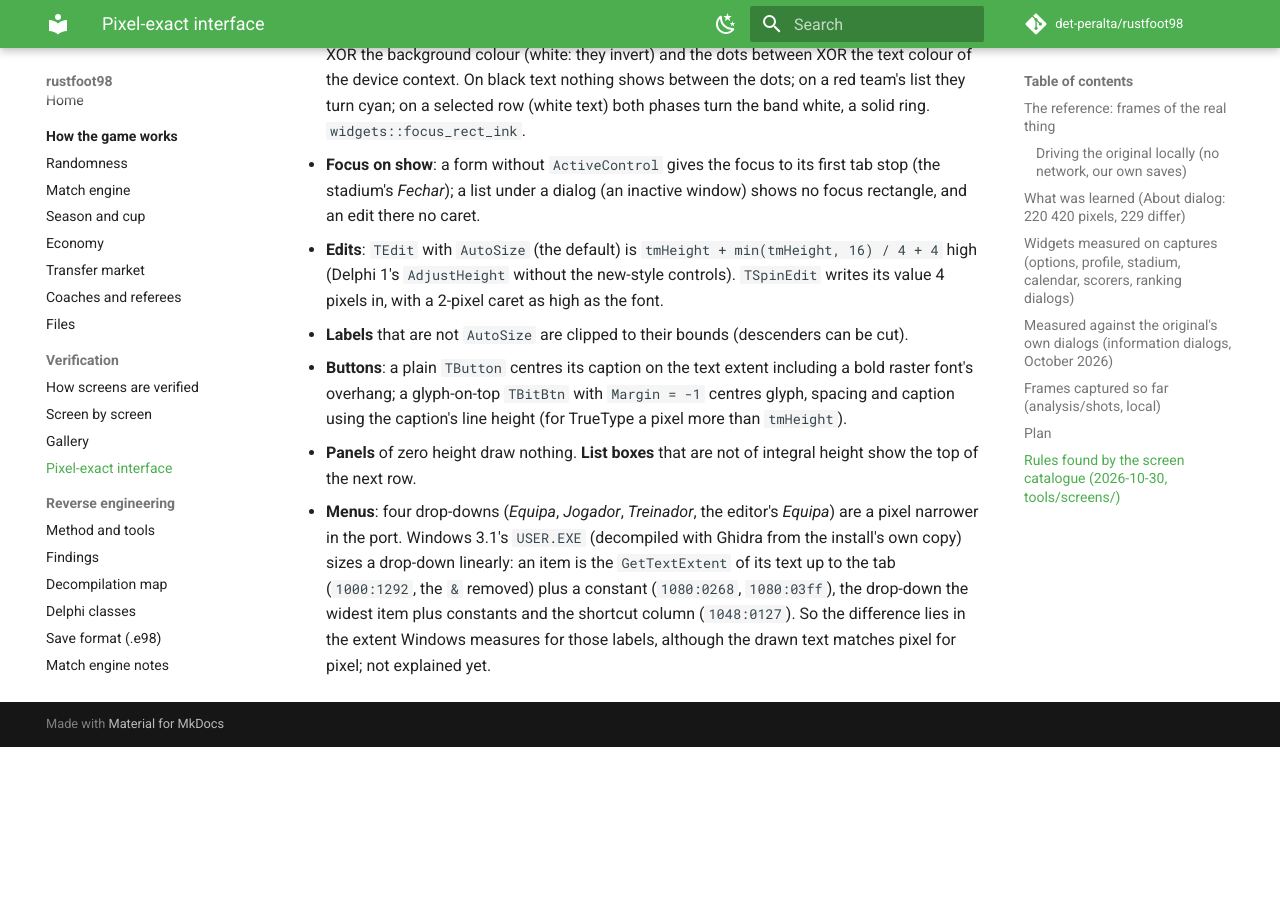
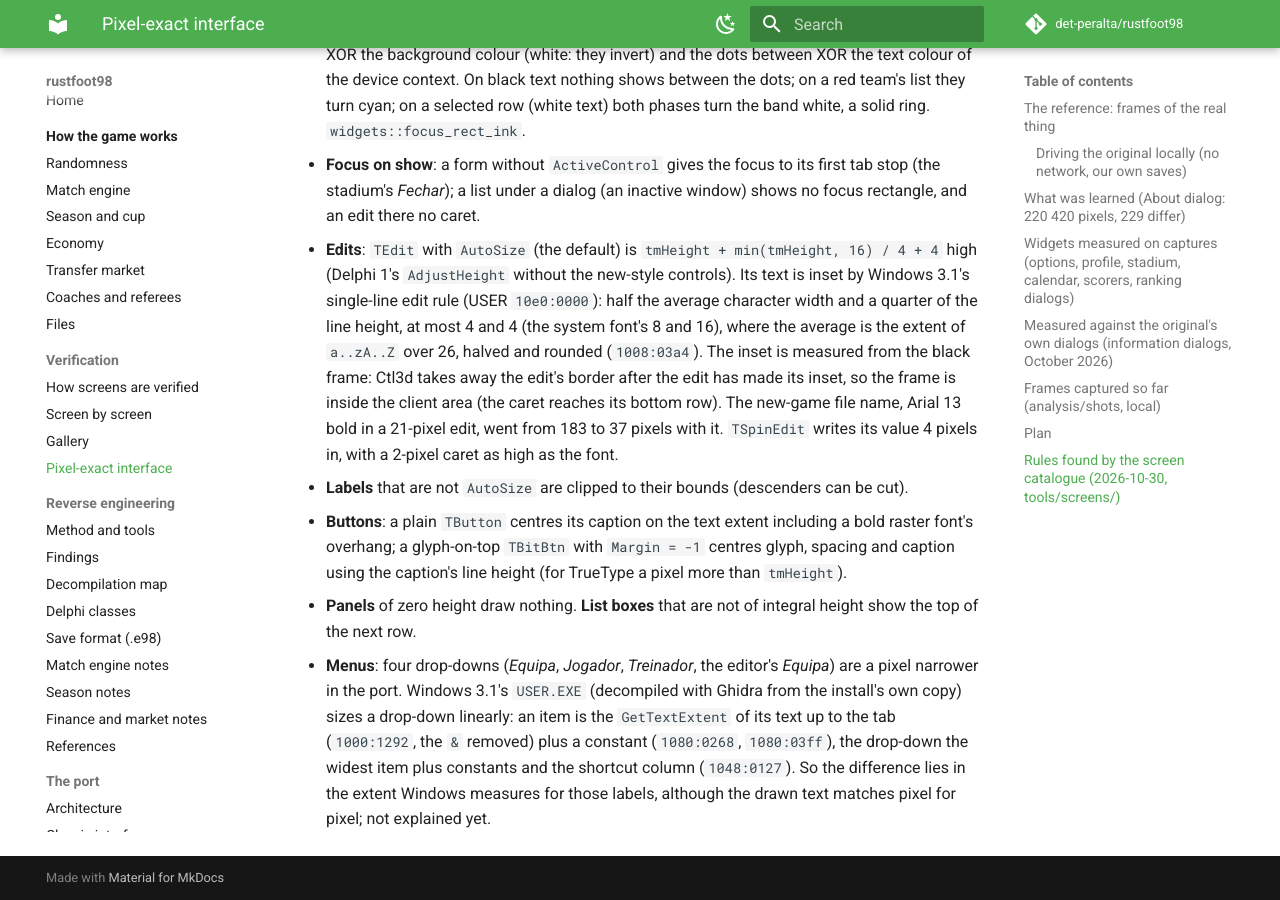
Before and after one commit to det-peralta/rustfoot98, an MkDocs documentation site: the page built from docs/pixel-exact-ui.md, in a window 1280 px wide and 900 px high, scrolled down 4652 px. Built offline with MkDocs 1.6.1 and Material for MkDocs 9.7.7, drawn with Linux system fonts in a browser that asks for light colours; comment, search, counter and statistics services are not loaded; before the commit the page ends 5399 px from its top, so only the background shows below that.

Commit message:
TEdit text inset by Windows 3.1's single-line edit rule (USER 10e0:0000): half the average character width and a quarter of the line height from the frame; the new-game file name 183 -> 37 px
Co-Authored-By: Claude Opus 5.5 <noreply@anthropic.com>

```diff
--- a/docs/pixel-exact-ui.md
+++ b/docs/pixel-exact-ui.md
@@ -99,7 +99,11 @@ own files (SDL: a directory; web: a file the user picks, kept in IndexedDB).
 * **Focus on show**: a form without `ActiveControl` gives the focus to its first tab stop (the stadium's *Fechar*); a list under
   a dialog (an inactive window) shows no focus rectangle, and an edit there no caret.
 * **Edits**: `TEdit` with `AutoSize` (the default) is `tmHeight + min(tmHeight, 16) / 4 + 4` high (Delphi 1's `AdjustHeight`
-  without the new-style controls). `TSpinEdit` writes its value 4 pixels in, with a 2-pixel caret as high as the font.
+  without the new-style controls). Its text is inset by Windows 3.1's single-line edit rule (USER `10e0:0000`): half the
+  average character width and a quarter of the line height, at most 4 and 4 (the system font's 8 and 16), where the average
+  is the extent of `a..zA..Z` over 26, halved and rounded (`1008:03a4`). The inset is measured from the black frame: Ctl3d
+  takes away the edit's border after the edit has made its inset, so the frame is inside the client area (the caret reaches
+  its bottom row). The new-game file name, Arial 13 bold in a 21-pixel edit, went from 183 to 37 pixels with it. `TSpinEdit` writes its value 4 pixels in, with a 2-pixel caret as high as the font.
 * **Labels** that are not `AutoSize` are clipped to their bounds (descenders can be cut).
 * **Buttons**: a plain `TButton` centres its caption on the text extent including a bold raster font's overhang; a
   glyph-on-top `TBitBtn` with `Margin = -1` centres glyph, spacing and caption using the caption's line height (for TrueType a
```
Also changed, not shown: docs/verification/gallery.md (+2 -2 lines), docs/verification/screens.md (+2 -2 lines), 1 other file.
